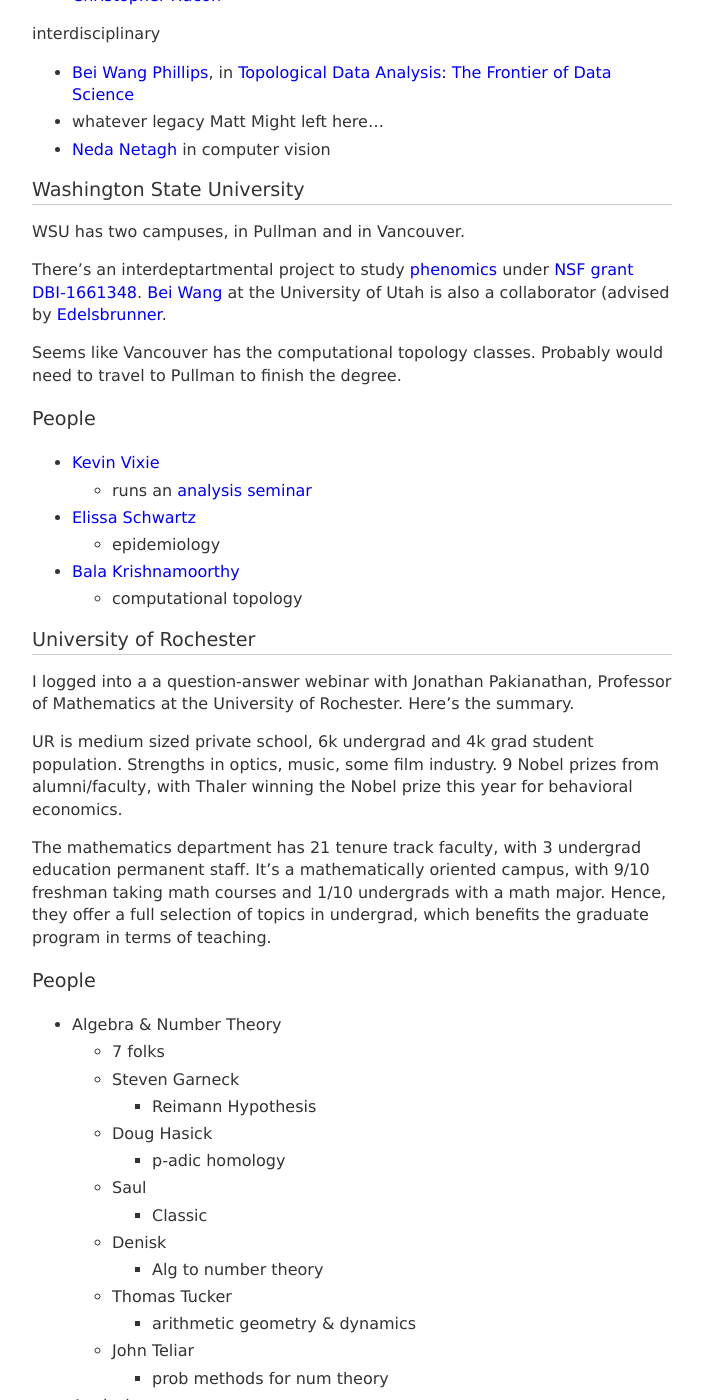
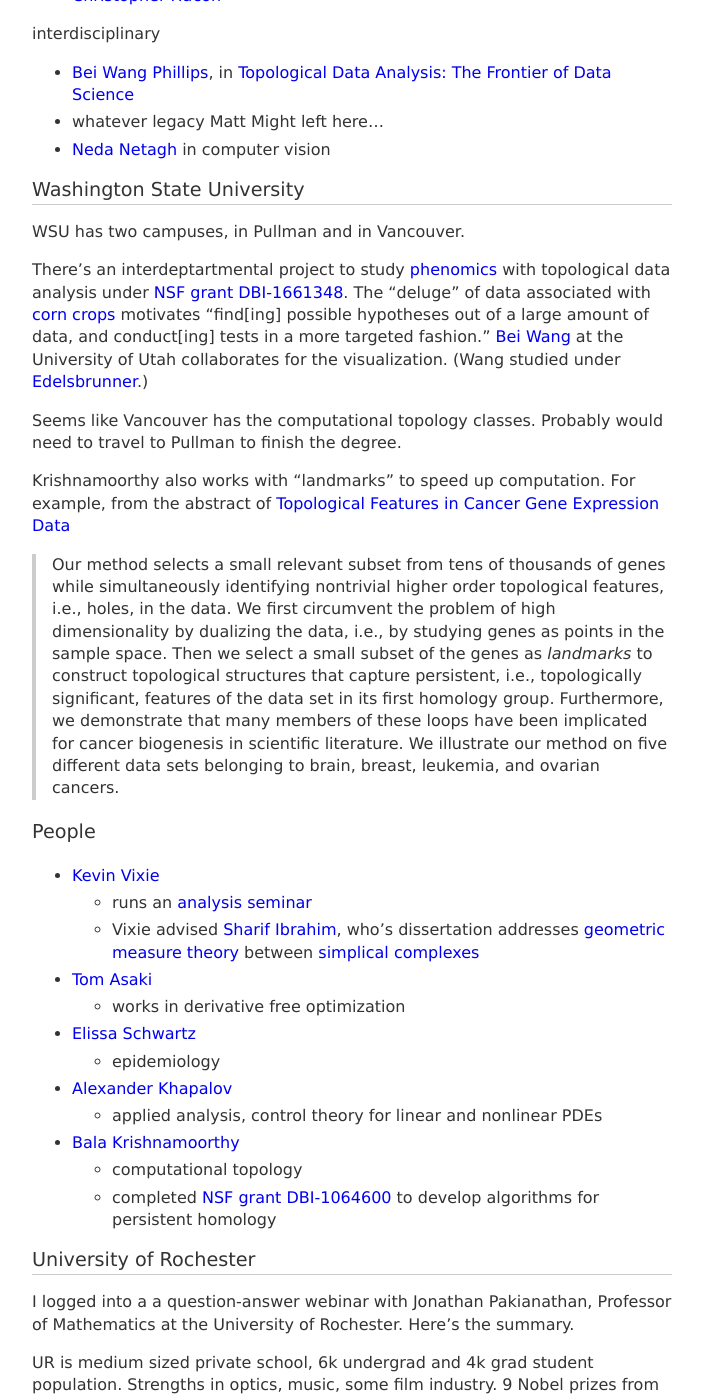
Before and after one commit to coltongrainger/blog, a Jekyll site: the page built from _posts/2017-10-18-grad-school.md, in a window 1280 px wide and 1400 px high, scrolled down 3313 px. Shown: the whole window, without its empty margins (288-991 px from the left). Built offline with Jekyll 4.4.1, drawn with Linux system fonts in a browser that asks for light colours; our own code applies the rules of GitHub Pages for plain Markdown files.

Commit message:
finish WSU faculty

```diff
--- a/_posts/2017-10-18-grad-school.md
+++ b/_posts/2017-10-18-grad-school.md
@@ -113,18 +113,27 @@
 
 WSU has two campuses, in Pullman and in Vancouver.
 
-There's an interdeptartmental project to study [phenomics](https://wsuvresearchnow.com/2017/11/20/making-sense-of-big-data/) under [NSF grant DBI-1661348](https://nsf.gov/awardsearch/showAward?AWD_ID=1661348). [Bei Wang](http://www.sci.utah.edu/~beiwang/) at the University of Utah is also a collaborator (advised by [Edelsbrunner](http://pub.ist.ac.at/~edels/).
+There's an interdeptartmental project to study [phenomics](https://wsuvresearchnow.com/2017/11/20/making-sense-of-big-data/) with topological data analysis under [NSF grant DBI-1661348](https://nsf.gov/awardsearch/showAward?AWD_ID=1661348). The "deluge" of data associated with [corn crops](https://news.wsu.edu/2017/08/07/big-data-and-crops/) motivates "find[ing] possible hypotheses out of a large amount of data, and conduct[ing] tests in a more targeted fashion." [Bei Wang](http://www.sci.utah.edu/~beiwang/) at the University of Utah collaborates  for the visualization. (Wang studied under [Edelsbrunner](http://pub.ist.ac.at/~edels/).)
 
 Seems like Vancouver has the computational topology classes. Probably would need to travel to Pullman to finish the degree.
+
+Krishnamoorthy also works with "landmarks" to speed up computation. For example, from the abstract of [Topological Features in Cancer Gene Expression Data](https://arxiv.org/pdf/1410.3198.pdf)
+> Our method selects a small relevant subset from tens of thousands of genes while simultaneously identifying nontrivial higher order topological features, i.e., holes, in the data. We first circumvent the problem of high dimensionality by dualizing the data, i.e., by studying genes as points in the sample space. Then we select a small subset of the genes as *landmarks* to construct topological structures that capture persistent, i.e., topologically significant, features of the data set in its first homology group. Furthermore, we demonstrate that many members of these loops have been implicated for cancer biogenesis in scientific literature. We illustrate our method on five different data sets belonging to brain, breast, leukemia, and ovarian cancers.
 
 ### People
 
 - [Kevin Vixie](http://geometricanalysis.org/KevinVixie)
   - runs an [analysis seminar](http://geometricanalysis.org/KevinVixie/WSUAnalysisSeminar)
+  - Vixie advised [Sharif Ibrahim](http://geometricanalysis.org/SharifIbrahim), who's dissertation addresses [geometric measure theory](https://arxiv.org/pdf/1408.5954.pdf) between [simplical complexes](https://en.wikipedia.org/wiki/Simplicial_complex)
+- [Tom Asaki](http://www.math.wsu.edu/faculty/tasaki/)
+  - works in derivative free optimization
 - [Elissa Schwartz](http://www.math.wsu.edu/faculty/schwartz/)
   - epidemiology
+- [Alexander Khapalov](http://www.math.wsu.edu/faculty/khapala/)
+  - applied analysis, control theory for linear and nonlinear PDEs
 - [Bala Krishnamoorthy](http://www.math.wsu.edu/math/faculty/bkrishna/)
   - computational topology
+  - completed [NSF grant DBI-1064600](https://www.nsf.gov/awardsearch/showAward?AWD_ID=1064600) to develop algorithms for persistent homology
 
 ## University of Rochester
 
```
